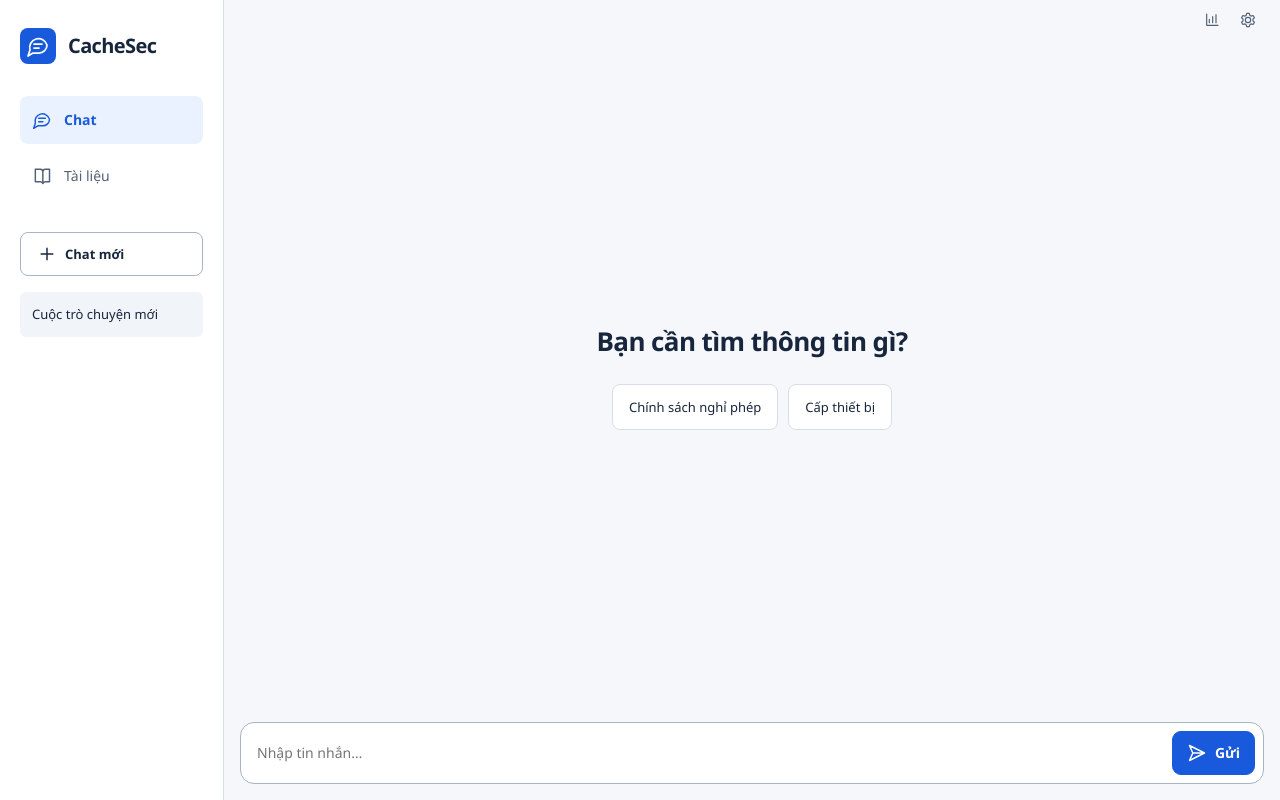
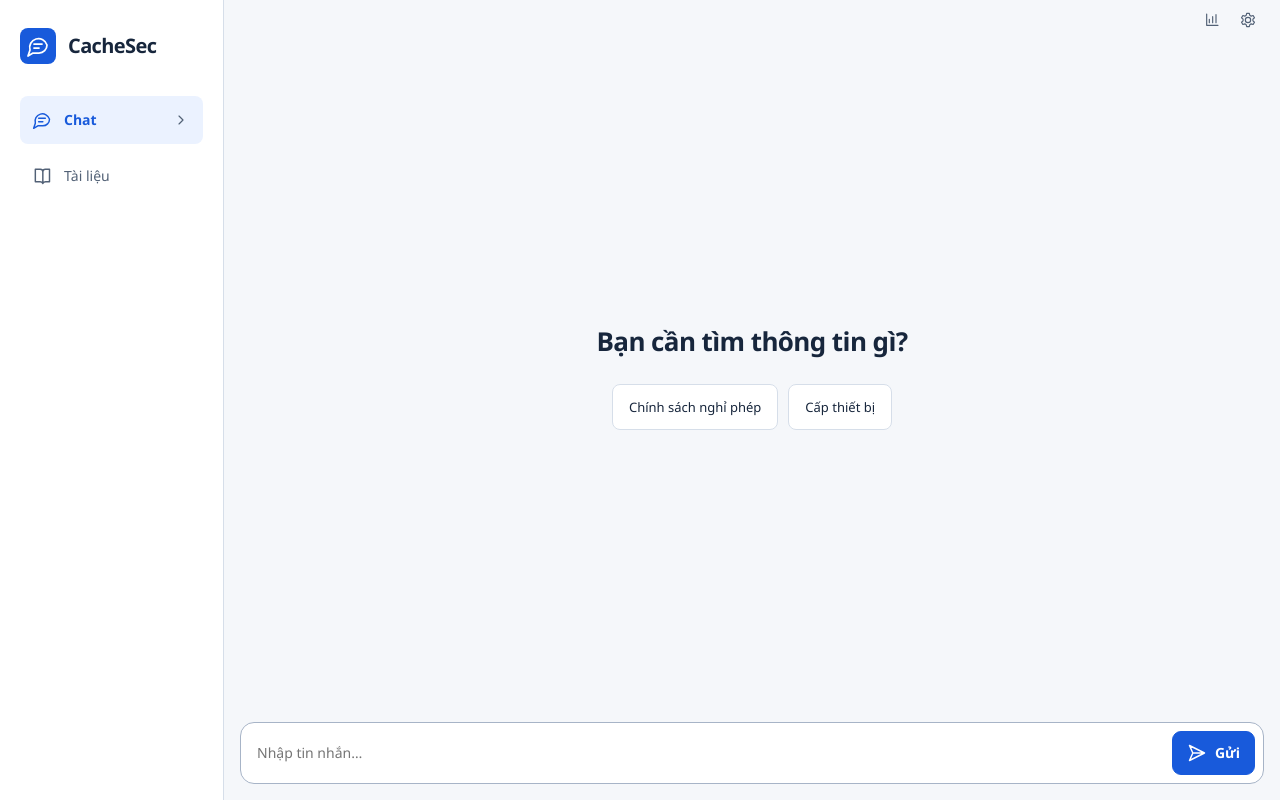
Before and after one commit to vandat696/CacheSec, a Next.js app in the folder frontend/: page / in a window 1280 px wide. Built offline with nearby package versions, Linux system fonts and the light colour scheme.

Commit message:
feat: implement sidebar chat component with history toggle and conversation management

```diff
--- a/frontend/src/components/layout/app-shell.tsx
+++ b/frontend/src/components/layout/app-shell.tsx
@@ -9,6 +9,7 @@ import { Icon } from "../ui/icon";
 import { useChat } from "@/features/chat/chat-provider";
 import { ChatSettings } from "@/features/chat/chat-settings";
 import { ChatMetrics } from "@/features/chat/chat-metrics";
+import { SidebarChat } from "@/features/chat/sidebar-chat";
 
 const navigation = [
   { href: "/", label: "Chat", icon: "chat" },
@@ -38,7 +39,9 @@ export function AppShell({ children }: { children: ReactNode }) {
         ...(sidebar.current?.querySelectorAll<HTMLElement>(
           "a[href], button:not(:disabled)",
         ) ?? []),
-      ].filter((control) => control.getClientRects().length > 0);
+      ].filter(
+        (control) => control.getClientRects().length > 0 && !control.closest("[inert]"),
+      );
       if (!controls.length) return;
       const first = controls[0],
         last = controls[controls.length - 1];
@@ -101,7 +104,14 @@ export function AppShell({ children }: { children: ReactNode }) {
             </button>
           </div>
           <nav aria-label="Khu làm việc">
-            {navigation.map((item) => (
+            {navigation.map((item) =>
+              item.href === "/" ? (
+                <SidebarChat
+                  key={item.href}
+                  active={pathname === "/"}
+                  onNavigate={() => setDrawerOpen(false)}
+                />
+              ) : (
                 <Link
                   key={item.href}
                   href={item.href}
@@ -112,44 +122,9 @@ export function AppShell({ children }: { children: ReactNode }) {
                   <Icon name={item.icon} />
                   <span>{item.label}</span>
                 </Link>
-            ))}
+              ),
+            )}
           </nav>
-          {pathname === "/" && (
-            <div className="sidebar-chat-section">
-              <Button
-                className="new-conversation"
-                variant="secondary"
-                disabled={chat.state.pending !== null}
-                onClick={() => {
-                  chat.create();
-                  setDrawerOpen(false);
-                }}
-              >
-                <Icon name="plus" />
-                Chat mới
-              </Button>
-              <div className="history-list" aria-label="Lịch sử hội thoại">
-                {chat.state.conversations.map((conversation) => (
-                  <button
-                    key={conversation.id}
-                    type="button"
-                    className={`history-item${conversation.id === chat.state.activeId ? " active" : ""}`}
-                    aria-current={
-                      conversation.id === chat.state.activeId
-                        ? "true"
-                        : undefined
-                    }
-                    onClick={() => {
-                      chat.select(conversation.id);
-                      setDrawerOpen(false);
-                    }}
-                  >
-                    {conversation.title}
-                  </button>
-                ))}
-              </div>
-            </div>
-          )}
         </aside>
         <div
           className={`workspace${pathname === "/" ? " chat-workspace-shell" : ""}`}
--- a/frontend/src/components/ui/icon.tsx
+++ b/frontend/src/components/ui/icon.tsx
@@ -14,6 +14,7 @@ const paths = {
   grid: "M3 3h7v7H3z M14 3h7v7h-7z M3 14h7v7H3z M14 14h7v7h-7z",
   chat: "M21 11a8 8 0 0 1-8 8H7l-5 3 2-6a8 8 0 1 1 17-5Z M8 10h8 M8 14h5",
   plus: "M12 5v14 M5 12h14",
+  chevron: "m6 9 6 6 6-6",
   arrow: "M5 12h14 M13 6l6 6-6 6",
   copy: "M9 9h11v12H9z M15 9V3H3v12h6",
   menu: "M4 6h16 M4 12h16 M4 18h16",
--- /dev/null
+++ b/frontend/src/features/chat/sidebar-chat.tsx
@@ -0,0 +1,114 @@
+"use client";
+
+import Link from "next/link";
+import { useRouter } from "next/navigation";
+import { useState } from "react";
+import { Button } from "@/components/ui/button";
+import { Icon } from "@/components/ui/icon";
+import { useChat } from "./chat-provider";
+
+const PAGE_SIZE = 5;
+
+export function SidebarChat({
+  active,
+  onNavigate,
+}: {
+  active: boolean;
+  onNavigate: () => void;
+}) {
+  const chat = useChat();
+  const router = useRouter();
+  const [expanded, setExpanded] = useState(false);
+  const [visibleCount, setVisibleCount] = useState(PAGE_SIZE);
+
+  function toggleHistory() {
+    if (!expanded) setVisibleCount(PAGE_SIZE);
+    setExpanded(!expanded);
+  }
+
+  return (
+    <div className="sidebar-chat">
+      <div className="sidebar-chat-heading">
+        <Link
+          href="/"
+          className={`nav${active ? " active" : ""}`}
+          aria-current={active ? "page" : undefined}
+          aria-controls="chat-history"
+          aria-expanded={expanded}
+          onClick={() => {
+            if (active) toggleHistory();
+            else {
+              setVisibleCount(PAGE_SIZE);
+              setExpanded(true);
+            }
+          }}
+        >
+          <Icon name="chat" />
+          <span>Chat</span>
+        </Link>
+        <button
+          type="button"
+          className="history-toggle"
+          aria-label="Lịch sử chat"
+          aria-controls="chat-history"
+          aria-expanded={expanded}
+          onClick={toggleHistory}
+        >
+          <Icon name="chevron" />
+        </button>
+      </div>
+      <div
+        id="chat-history"
+        className={`history-collapse${expanded ? " expanded" : ""}`}
+        inert={!expanded}
+        aria-hidden={!expanded}
+      >
+        <div className="history-collapse-inner">
+          <div className="sidebar-chat-section">
+            <Button
+              className="new-conversation"
+              variant="secondary"
+              disabled={chat.state.pending !== null}
+              onClick={() => {
+                chat.create();
+                router.push("/");
+                onNavigate();
+              }}
+            >
+              <Icon name="plus" />
+              Chat mới
+            </Button>
+            <div className="history-list" aria-label="Lịch sử hội thoại">
+              {chat.state.conversations.slice(0, visibleCount).map((conversation) => (
+                <Link
+                  key={conversation.id}
+                  href="/"
+                  className={`history-item${conversation.id === chat.state.activeId ? " active" : ""}`}
+                  aria-current={
+                    conversation.id === chat.state.activeId ? "true" : undefined
+                  }
+                  title={conversation.title}
+                  onClick={() => {
+                    chat.select(conversation.id);
+                    onNavigate();
+                  }}
+                >
+                  {conversation.title}
+                </Link>
+              ))}
+            </div>
+            {visibleCount < chat.state.conversations.length && (
+              <button
+                type="button"
+                className="history-more"
+                onClick={() => setVisibleCount((count) => count + PAGE_SIZE)}
+              >
+                Hiển thị thêm
+              </button>
+            )}
+          </div>
+        </div>
+      </div>
+    </div>
+  );
+}
--- a/frontend/src/styles/chat.css
+++ b/frontend/src/styles/chat.css
@@ -300,44 +300,6 @@
 .chat-comparison .messages {
   padding: 12px 8px;
 }
-.sidebar-chat-section {
-  display: flex;
-  flex-direction: column;
-  flex: 1;
-  min-height: 0;
-  gap: 16px;
-}
-.new-conversation.nui-button {
-  width: 100%;
-  font-size: 13px;
-  justify-content: flex-start;
-}
-.history-list {
-  display: flex;
-  flex-direction: column;
-  gap: 4px;
-  overflow-y: auto;
-  min-height: 0;
-}
-.history-item {
-  display: block;
-  flex: none;
-  min-height: 44px;
-  padding: 12px;
-  border: 0;
-  border-radius: 6px;
-  background: transparent;
-  text-align: left;
-  font-size: 13px;
-  color: var(--nui-muted);
-  white-space: nowrap;
-  text-overflow: ellipsis;
-  overflow: hidden;
-}
-.history-item.active {
-  background: #f1f4f8;
-  color: var(--nui-text);
-}
 .messages {
   flex: 1;
   overflow-y: auto;
@@ -459,7 +421,6 @@
   margin-top: 8px;
 }
 @media (hover: hover) {
-  .history-item:hover,
   .suggestions button:hover {
     border-color: var(--nui-primary);
     background: var(--nui-tint);
--- a/frontend/src/styles/layout.css
+++ b/frontend/src/styles/layout.css
@@ -171,6 +171,100 @@ h3 {
   color: var(--nui-primary);
   font-weight: 600;
 }
+.sidebar-chat {
+  min-width: 0;
+}
+.sidebar-chat-heading {
+  position: relative;
+}
+.sidebar-chat-heading .nav {
+  padding-right: 48px;
+}
+.history-toggle {
+  position: absolute;
+  inset: 2px 2px 2px auto;
+  display: grid;
+  place-items: center;
+  width: 40px;
+  border: 0;
+  border-radius: var(--nui-radius);
+  background: transparent;
+  color: var(--nui-muted);
+}
+.history-toggle .icon {
+  width: 16px;
+  height: 16px;
+  transform: rotate(-90deg);
+  transition: transform 220ms var(--nui-ease-out);
+}
+.history-toggle[aria-expanded="true"] .icon {
+  transform: rotate(0);
+}
+.history-collapse {
+  display: grid;
+  grid-template-rows: 0fr;
+  opacity: 0;
+  transition: grid-template-rows 220ms var(--nui-ease-out), opacity 180ms ease;
+}
+.history-collapse.expanded {
+  grid-template-rows: 1fr;
+  opacity: 1;
+}
+.history-collapse-inner {
+  min-height: 0;
+  overflow: hidden;
+}
+.sidebar-chat-section {
+  display: grid;
+  gap: 6px;
+  margin: 8px 0 4px 21px;
+  padding-left: 10px;
+  border-left: 1px solid var(--nui-border);
+}
+.new-conversation.nui-button {
+  width: 100%;
+  padding-inline: 10px;
+  font-size: 13px;
+  justify-content: flex-start;
+}
+.new-conversation .icon {
+  width: 16px;
+  height: 16px;
+}
+.history-list {
+  display: grid;
+  gap: 4px;
+  min-width: 0;
+}
+.history-item {
+  display: block;
+  min-width: 0;
+  min-height: 44px;
+  padding: 10px;
+  border-radius: 6px;
+  text-decoration: none;
+  font-size: 13px;
+  color: var(--nui-muted);
+  white-space: nowrap;
+  text-overflow: ellipsis;
+  overflow: hidden;
+}
+.history-item.active {
+  background: var(--nui-tint);
+  color: var(--nui-primary);
+  font-weight: 600;
+}
+.history-more {
+  min-height: 44px;
+  padding: 10px;
+  border: 0;
+  border-radius: 6px;
+  background: transparent;
+  text-align: left;
+  font-size: 12px;
+  font-weight: 600;
+  color: var(--nui-primary);
+}
 .resource-navigation {
   margin-top: auto;
 }
@@ -313,7 +407,10 @@ h3 {
 }
 @media (hover: hover) {
   .btn:hover,
-  .nav:hover {
+  .nav:hover,
+  .history-toggle:hover,
+  .history-item:hover,
+  .history-more:hover {
     background: var(--nui-tint);
     color: var(--nui-primary);
   }
```
Also changed, not shown: frontend/scripts/browser-smoke.mjs (+51 -2 lines), 3 other files (tests, documents, lock files or other folders). Lines whose indentation alone changed are shown as unchanged.
